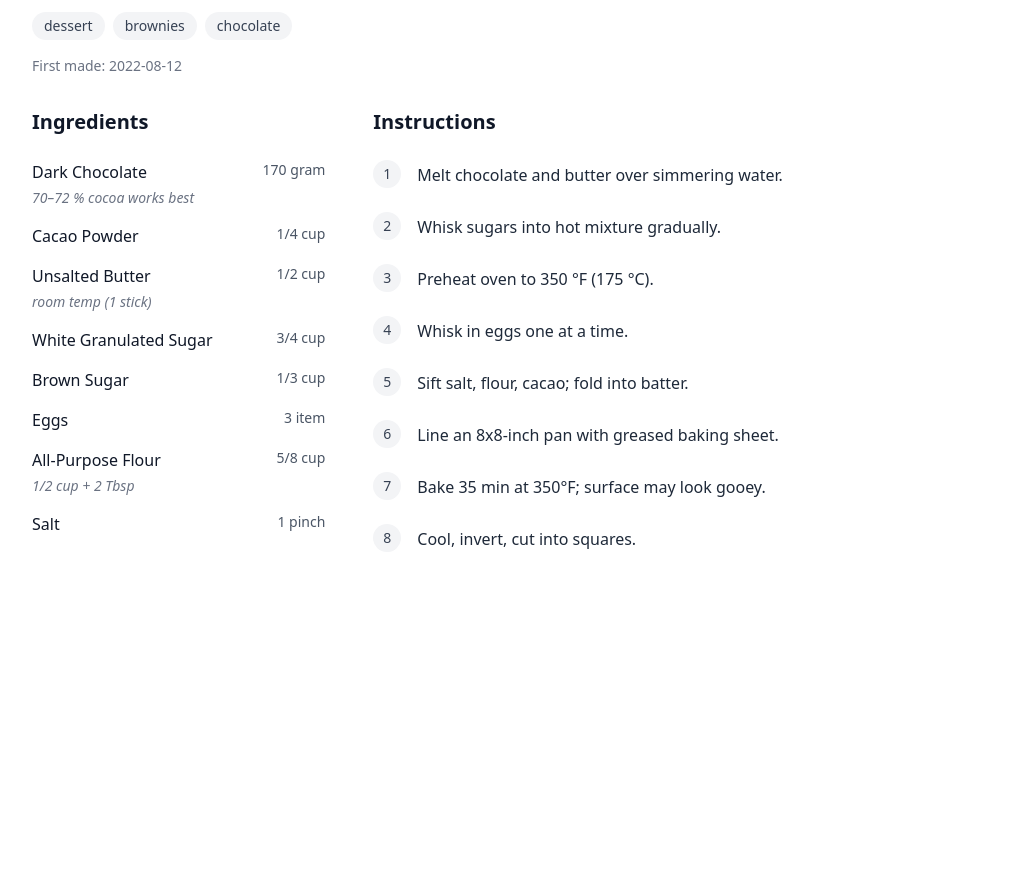
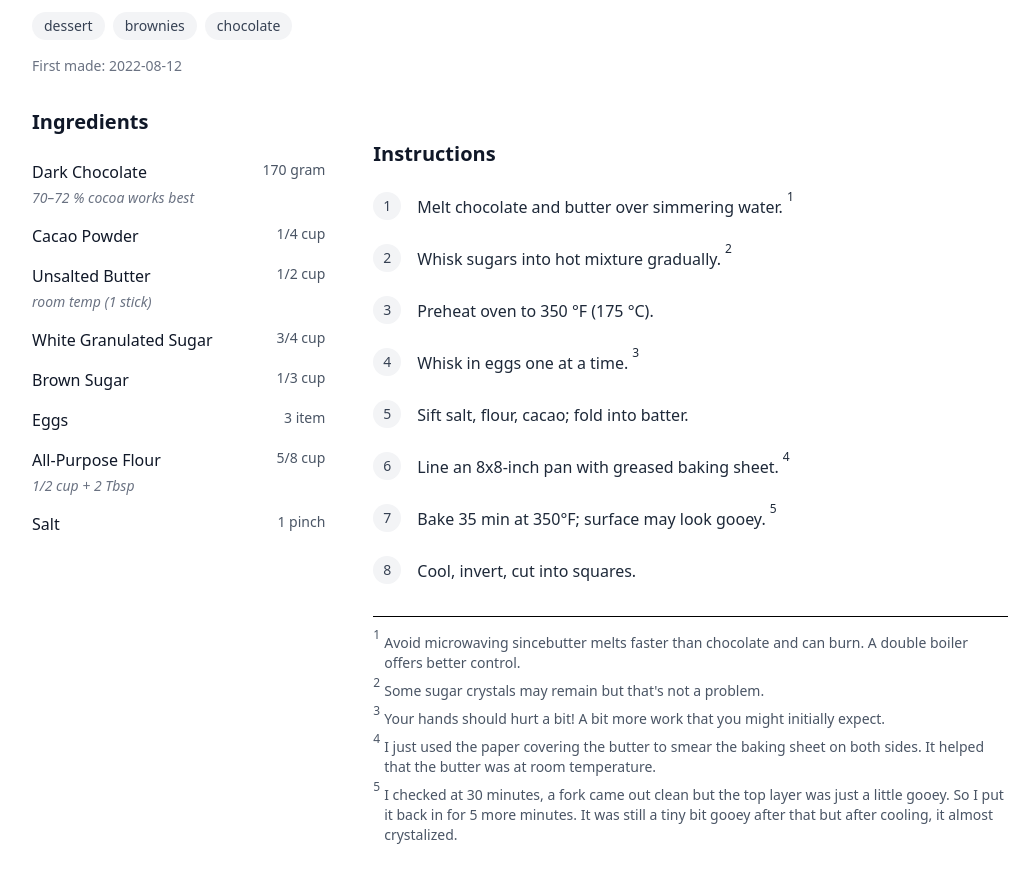
Before and after one commit to makto-toruk/recipe-architect, a Next.js app: page /recipes/fudgy_brownies in a window 1280 px wide. Shown: the part 476-1345 px from the top of the page, without its empty margins (120-1155 px from the left). Before the commit the page ends 1052 px from the top, so only its background shows below. Built offline with nearby package versions, Linux system fonts and the light colour scheme.

Commit message:
update components to show notes

```diff
--- a/components/RecipeInstructions.tsx
+++ b/components/RecipeInstructions.tsx
@@ -1,23 +1,58 @@
+import React from "react";
 import type { Recipe } from "@/types";
 
-type Props = {
-  recipe: Recipe;
-};
+type Props = { recipe: Recipe };
 
 export default function RecipeInstructions({ recipe }: Props) {
+  // Collect all notes in order
+  const footnotes: { step: number; text: string }[] = [];
+  recipe.instructions.forEach((inst) => {
+    if (inst.note) {
+      footnotes.push({ step: inst.step, text: inst.note });
+    }
+  });
+
   return (
-    <section>
+    <section className="mt-8">
       <h2 className="text-xl font-semibold mb-6 text-gray-900">Instructions</h2>
       <ol className="space-y-6">
-        {recipe.instructions.map((inst) => (
+        {recipe.instructions.map((inst) => {
+          // Determine footnote index for this step (if any)
+          const noteIndex = footnotes.findIndex((f) => f.step === inst.step);
+          const hasNote = noteIndex > -1;
+
+          return (
             <li key={inst.step} className="flex gap-4">
               <span className="flex-shrink-0 w-7 h-7 bg-gray-100 text-gray-700 rounded-full flex items-center justify-center text-sm font-medium">
                 {inst.step}
               </span>
-            <p className="text-gray-800 leading-relaxed pt-0.5">{inst.text}</p>
+              <div className="flex flex-col">
+                <p className="text-gray-800 leading-relaxed pt-0.5">
+                  {inst.text}
+                  {hasNote && (
+                    <sup className="ml-1 align-super text-xs">
+                      {noteIndex + 1}
+                    </sup>
+                  )}
+                </p>
+              </div>
+            </li>
+          );
+        })}
+      </ol>
+
+      {footnotes.length > 0 && (
+        <section className="mt-8 border-t pt-4">
+          <ol className="list-none space-y-2 text-sm text-gray-600">
+            {footnotes.map((fn, i) => (
+              <li key={fn.step} className="flex">
+                <sup className="mr-1 align-super text-xs">{i + 1}</sup>
+                <span>{fn.text}</span>
               </li>
             ))}
           </ol>
         </section>
+      )}
+    </section>
   );
 }
```
Lines whose indentation alone changed are shown as unchanged.
